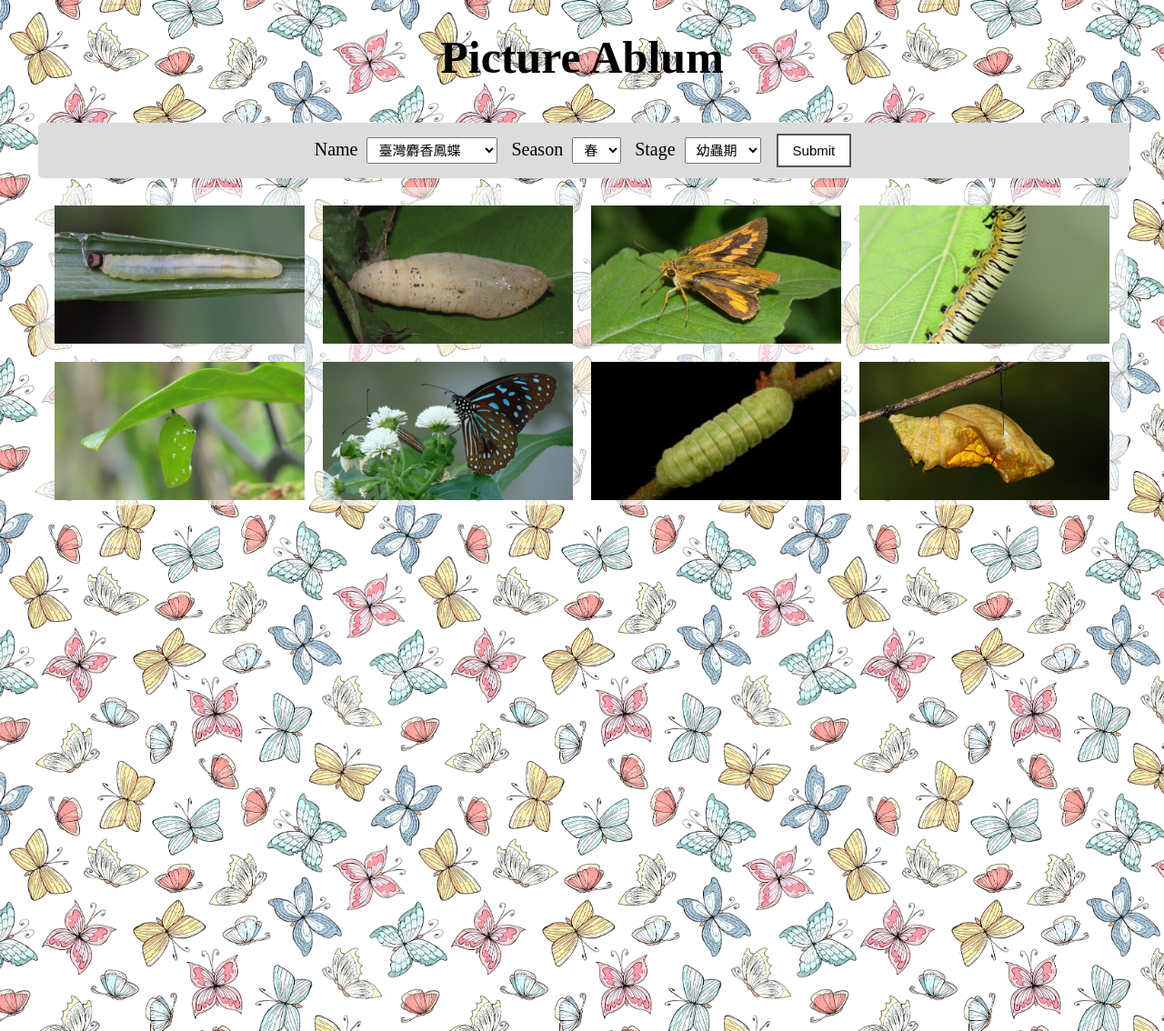
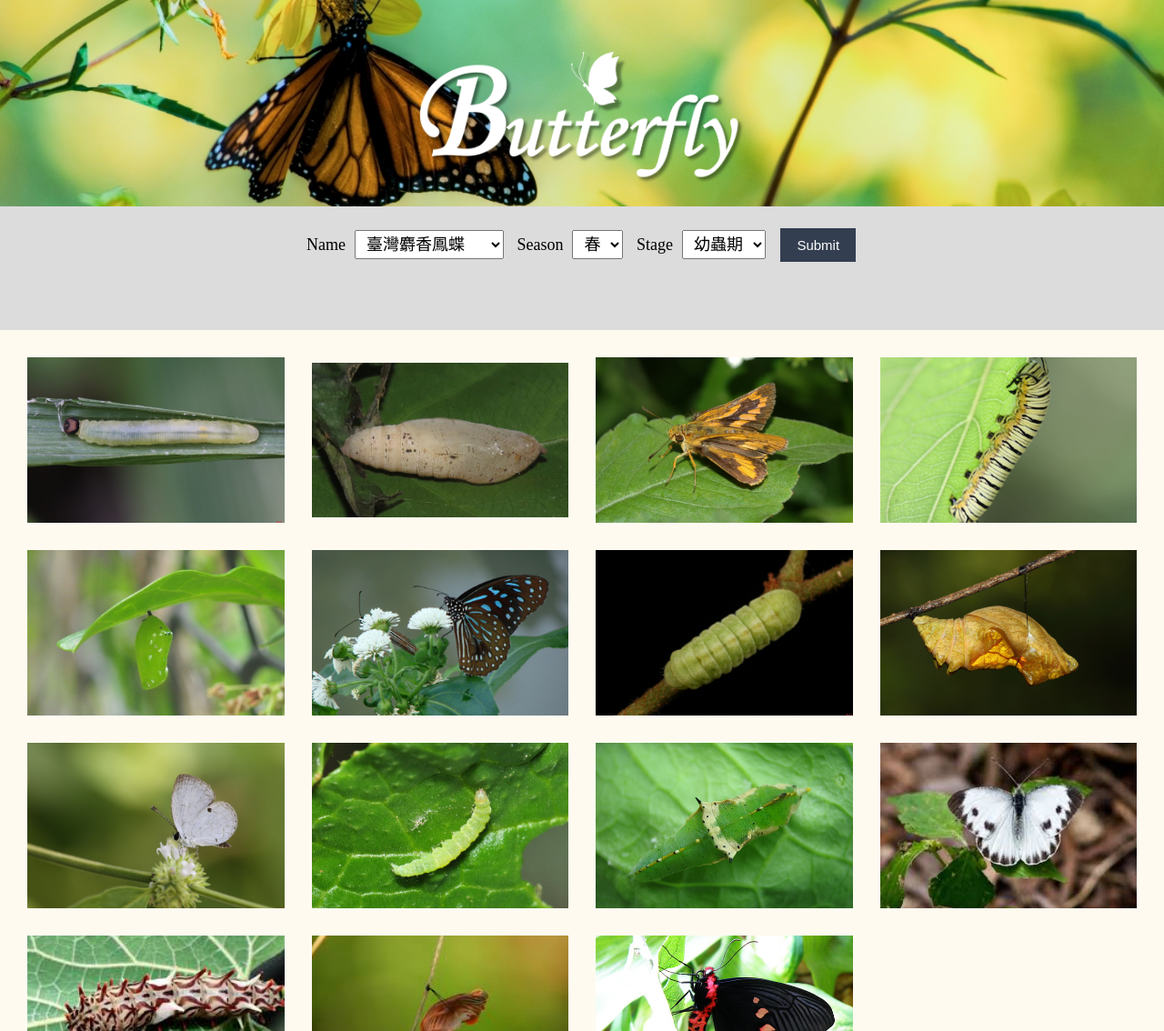
Before and after one commit to 104213078/finalproject, a PHP site: page /view.php in a window 1280 px wide. Shown: the whole page at 91% size. Run offline with PHP 8.4, Linux system fonts and the light colour scheme; data comes from the database, SQL or seed files in the repository; some libraries are stand-ins or nearby versions.

Commit message:
版面更新

```diff
--- /dev/null
+++ b/finalpj/bg.js
@@ -0,0 +1,19 @@
+var $img = new Array(7);
+    for(var i = 0; i <7; i++){
+        $img[i] = new Image();
+        $img[i].src = (i+1)+".jpg";
+    }
+    var $box1 = $("#box1");
+    var $box2 = $("#box2");
+    var index = 1;
+    setInterval(fn,2000);
+    function fn() {
+        index++;
+        if(index>7){
+            index = 1;
+        }
+        $box1.animate({opacity:0},700,function() {
+        $box1.css({"background-image":"url(image/"+index+".jpg)",opacity:1});
+        });
+        $box2.css("background-image","url(image/"+index+".jpg)");
+    }
--- a/finalpj/finalproject.sql
+++ b/finalpj/finalproject.sql
@@ -3,7 +3,7 @@
 -- https://www.phpmyadmin.net/
 --
 -- 主機: 127.0.0.1
--- 產生時間： 2017-12-28 16:51:12
+-- 產生時間： 2017-12-28 16:50:51
 -- 伺服器版本: 10.1.21-MariaDB
 -- PHP 版本： 7.1.1
 
--- a/finalpj/view.css
+++ b/finalpj/view.css
@@ -1,31 +1,64 @@
 body {
     font-family: 微軟正黑體;
-    background: url(image/圖片2.png);
-    background-size: 450px;
-    font-size:20px;
     text-align: center;
 }
-h1 { font-size:50px;}
 div {box-sizing: border-box;}
+.box {
+    width: 100%;
+    height: 20%;
+    position: absolute;
+    background-size: cover;
+    background-position: center center;
+    background-image: url(image/1.jpg);
+    top: 0px;
+    left: 0px;
+}
+#box1 {z-index: -998;}
+#box2 {
+    z-index: -999;
+    position: absolute;
+    left: 0;
+    top:0;
+}
+#t {
+    position: absolute;
+    width: 100%;
+    height: 20%;
+    top: 0px;
+    left: 0px;
+    //background-color: black;
+}
+#title {
+    height: 110%;
+    position: relative;
+    display:block;
+    margin: auto;
+}
 #content {
-    position: relative;
-    margin: 20px auto;
-    width:1200px;
+    position: absolute;
+    //margin: 20px auto;
+    //background: linear-gradient(to bottom, rgba(51, 51, 51, 0.9), rgba(51, 51, 51, 0.9));
+    width: 100%;
+    height: 80%;
+    top: 20%;
+    left: 0px;
 }
 #search {
-    padding: 8px 16px;
+    padding: 20px 16px;
     text-align: center;
     text-decoration: none;
-    display: inline-block;
-    margin: 10px 2px;
-    border-radius:5px;
+    display: block;
+    //margin: 20px auto;
+    //border-radius:5px;
     background-color: #DCDCDC;
     width: 100%;
+    height: 15%;
+    font-size: 18px;
 }
 select {
     padding: 4px 8px;
     margin: 4px 10px;
-    font-size: 15px;
+    font-size: 18px;
 }
 .button {
     border: none;
@@ -38,28 +71,28 @@ select {
     //-webkit-transition-duration: 0.4s; /* Safari */
     //transition-duration: 0.4s;
     cursor: pointer;
-    background-color: white;
-    color: black;
-    border: 2px solid #555555;
+    background-color: #333F50;
+    color: white;
+    border: 2px solid #333F50;
 }
 .button:hover {
-    background-color: #555555;
-    color: white;
+    background-color: white;
+    color: #333F50;
 }
 
 #show {
-    height: 350px;
+    height: 85%;
     overflow: scroll;
     overflow-x: hidden;
-    border-radius:5px;
-    background: linear-gradient(to bottom, rgba(255, 255, 255,0.6), rgba(255, 255, 255,0.6));
+    //border-radius:5px;
+    background-color: #FFFAF0;
 }
 .pic {
-    border-spacing:20px;
+    border-spacing:30px;
 }
 .img {
-    width: 280px;
-    height: 150px;
+    width: 320px;
+    height: 180px;
     background-size:300px;
     background-repeat: no-repeat;
     background-position:center center;
--- a/finalpj/view.php
+++ b/finalpj/view.php
@@ -6,7 +6,11 @@
 <link type="text/css" rel="stylesheet" href="view.css">
 </head>
 <body>
-<h1>Picture Ablum</h1>
+<div class="box" id="box1"></div>
+<div class="box" id="box2"></div>
+<div id="t">
+<img src="image/title.png" id="title"/>
+</div>
 <div id="content">
 <div id="search">
 <form method='post' action='control.php'>
@@ -55,5 +59,7 @@ echo "</table>";
 ?>
 </div>
 </div>
+<script src="https://libs.baidu.com/jquery/1.10.2/jquery.min.js"></script>
+<script type="text/javascript" src="bg.js"></script>
 </body>
 </html>
```
Also changed, not shown: finalpj/homepage.css (+32 -32 lines), finalpj/homepage.php (+7 -8 lines), finalpj/image/1.jpg (added), finalpj/image/2.jpg (added), finalpj/image/3.jpg (added), finalpj/image/4.jpg (added), finalpj/image/5.jpg (added), finalpj/image/6.jpg (added), finalpj/image/7.jpg (added), finalpj/image/title.png (added), finalpj/image/圖片1.png (added), finalpj/image/圖片3.png (added), finalpj/image/圖片5.png (added).
